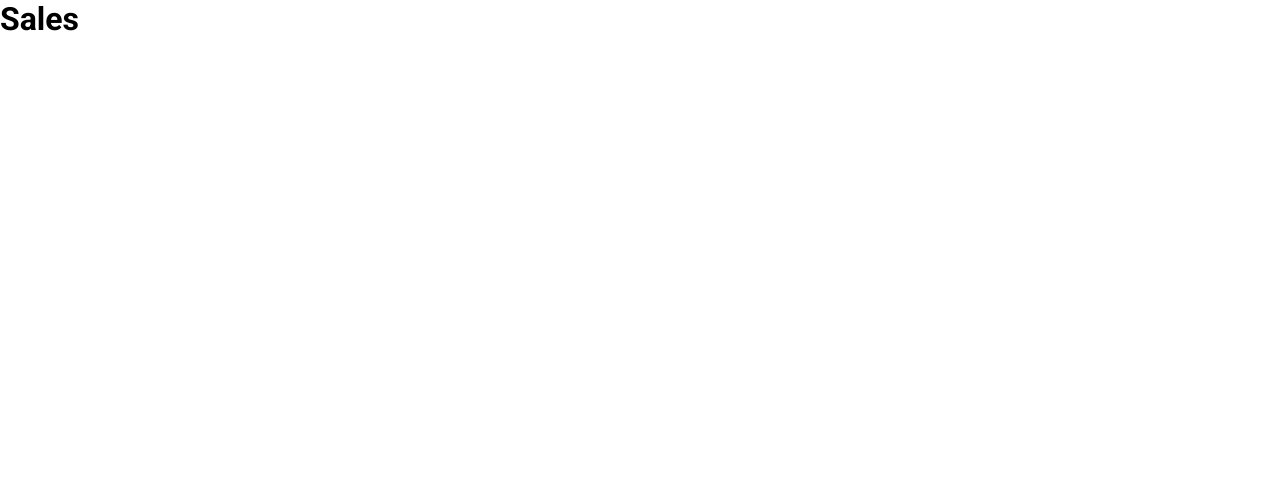
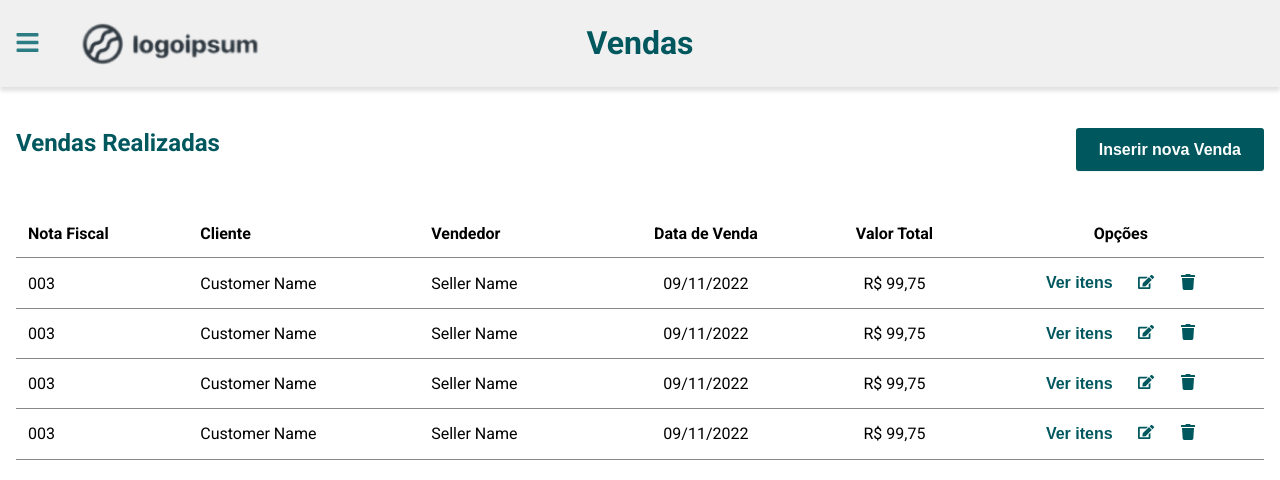
Before and after one commit to LorraneAlkimim/challenge-web, a React (Vite) app: page / in a window 1280 px wide. Shown: the top 480 px of the page. Built offline with nearby package versions, Linux system fonts and the light colour scheme.

Commit message:
feat: creates sales page

```diff
--- a/package.json
+++ b/package.json
@@ -12,6 +12,7 @@
   "dependencies": {
     "react": "^18.2.0",
     "react-dom": "^18.2.0",
+    "react-icons": "^4.11.0",
     "react-router-dom": "^6.18.0"
   },
   "devDependencies": {
--- /dev/null
+++ b/src/pages/Sales/TableRow.tsx
@@ -0,0 +1,76 @@
+import { useState } from 'react'
+import { FaEdit, FaTrash } from 'react-icons/fa'
+
+import styles from './styles.module.scss'
+
+export function TableRow() {
+  const [isOpened, setIsOpened] = useState(false)
+
+  return (
+    <>
+      <tr>
+        <td>003</td>
+        <td>Customer Name</td>
+        <td>Seller Name</td>
+        <td>09/11/2022</td>
+        <td>R$ 99,75</td>
+        <td>
+          <div className={styles.actions}>
+            <button type='button' onClick={() => setIsOpened(prev => !prev)}>{isOpened ? 'Fechar' : 'Ver itens'}</button>
+
+            <button onClick={() => {}} type='button'>
+              <FaEdit size={16} />
+            </button>
+
+            <button onClick={() => {}}>
+              <FaTrash size={16} />
+            </button>
+          </div>
+        </td>
+      </tr>
+
+      {isOpened ? (
+        <tr>
+          <td colSpan={6}>
+            <table className={styles['is-expanded']}>
+              <thead>
+                <tr>
+                  <th>Produto/Serviço</th>
+                  <th>Quantidade</th>
+                  <th>Preço unitário</th>
+                  <th>Total do Produto</th>
+                  <th>% de Comissão</th>
+                  <th>Comissão</th>
+                </tr>
+              </thead>
+
+              <tbody>
+                {Array.from({length: 4}).map((_, index) => (
+                  <tr key={index}>
+                    <td>002 - Product name</td>
+                    <td>0</td>
+                    <td>R$ 31,00</td>
+                    <td>R$ 03,99</td>
+                    <td>7%</td>
+                    <td>R$ 3,67</td>
+                  </tr>
+                ))}
+              </tbody>
+
+              <tfoot>
+                <tr>
+                  <td>Total da Venda</td>
+                  <td>7</td>
+                  <td></td>
+                  <td>R$ 39,90</td>
+                  <td></td>
+                  <td>R$ 3,50</td>
+                </tr>
+              </tfoot>
+            </table>
+          </td>
+        </tr>
+      ) : null}
+    </>
+  )
+}
--- a/src/pages/Sales/index.tsx
+++ b/src/pages/Sales/index.tsx
@@ -1,5 +1,44 @@
+import { Header } from '../../components/Header';
+import { Link } from '../../components/Link';
+import { TableRow } from './TableRow';
+
+import styles from './styles.module.scss';
+
 export function Sales() {
+
   return (
-    <h1>Sales</h1>
+    <>
+      <Header title='Vendas' />
+
+      <main className={styles.container}>
+        <div className={styles['title-wrapper']}>
+          <h2 className={styles.title}>Vendas Realizadas</h2>
+
+          <Link asButton>Inserir nova Venda</Link>
+        </div>
+
+        <div className={styles['table-wrapper']}>
+          <table>
+            <thead>
+              <tr>
+                <th>Nota Fiscal</th>
+                <th>Cliente</th>
+                <th>Vendedor</th>
+                <th>Data de Venda</th>
+                <th>Valor Total</th>
+                <th>Opções</th>
+              </tr>
+            </thead>
+            <tbody>
+              {Array.from({length: 4}).map((_, index) => (
+                <TableRow
+                  key={index}
+                />
+              ))}
+            </tbody>
+          </table>
+        </div>
+      </main>
+    </>
   )
 }
--- /dev/null
+++ b/src/pages/Sales/styles.module.scss
@@ -0,0 +1,121 @@
+@import '../../styles/mixins.scss';
+
+.container {
+  @include grid();
+
+  .title-wrapper {
+    display: flex;
+    justify-content: space-between;
+    margin-bottom: 2.44rem;
+
+    .title {
+      color: #00585e;
+      font-size: 1.5rem;
+      font-style: normal;
+      font-weight: 600;
+      line-height: 133.188%;
+    }
+  }
+
+  .table-wrapper {
+    overflow: auto;
+    max-height: 37.8rem;
+
+    table:not(.is-expanded) {
+      width: 100%;
+      min-width: 58rem;
+      border-collapse: collapse;
+
+      > thead,
+      > tbody {
+        > tr {
+          border-bottom: 1px solid #888;
+
+          > td,
+          > th {
+            padding: 0.875rem 0.75rem;
+
+            &:nth-child(-n + 3) {
+              text-align: left;
+            }
+
+            &:nth-child(n + 4) {
+              text-align: center;
+            }
+
+            div.actions {
+              display: flex;
+              justify-content: center;
+              gap: 1.6rem;
+              width: 100%;
+
+              button {
+                color: #00585e;
+                border: 0;
+                background: transparent;
+                cursor: pointer;
+
+                &:first-child {
+                  font-size: 1rem;
+                  font-style: normal;
+                  font-weight: 600;
+                  line-height: 133.188%;
+                }
+
+                &:disabled {
+                  opacity: 0.2;
+                  filter: grayscale(0.5);
+                  cursor: not-allowed;
+                }
+
+                &:not(:disabled):not(:last-child):hover {
+                  opacity: 0.7;
+                }
+              }
+            }
+          }
+        }
+      }
+    }
+
+    table.is-expanded {
+      width: 100%;
+
+      thead {
+        th {
+          color: #000;
+          font-size: 1rem;
+          font-style: normal;
+          font-weight: 600;
+          line-height: 133.188%;
+        }
+      }
+
+      td {
+        color: #000;
+        font-size: 1rem;
+        font-style: normal;
+        font-weight: 400;
+        line-height: 133.188%;
+      }
+
+      td,
+      th {
+        text-align: center;
+        padding: 0.69rem;
+
+        &:first-child {
+          text-align: start;
+          padding-left: 0;
+        }
+      }
+
+      tfoot {
+        td {
+          color: #003538;
+          font-weight: 700;
+        }
+      }
+    }
+  }
+}
```
Also changed, not shown: 1 other file (tests, documents, lock files or other folders).
